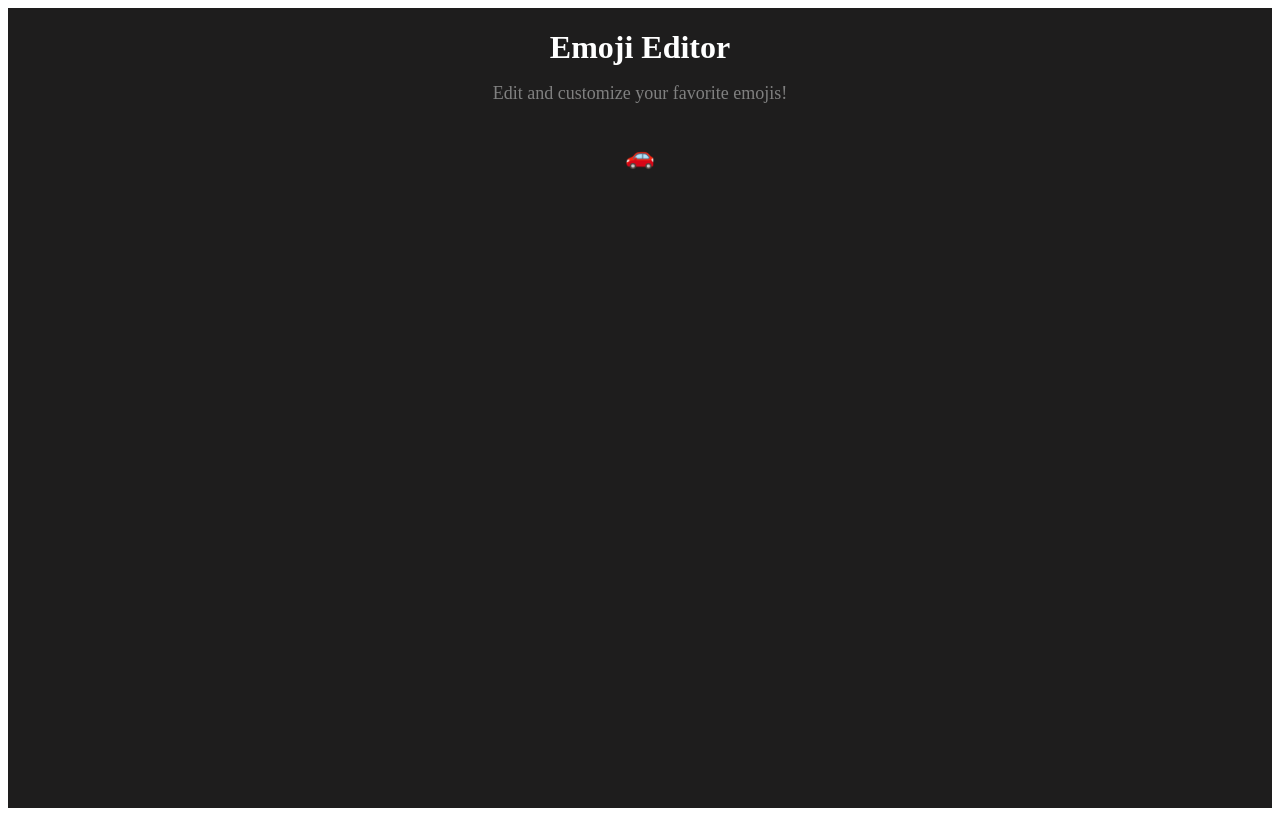
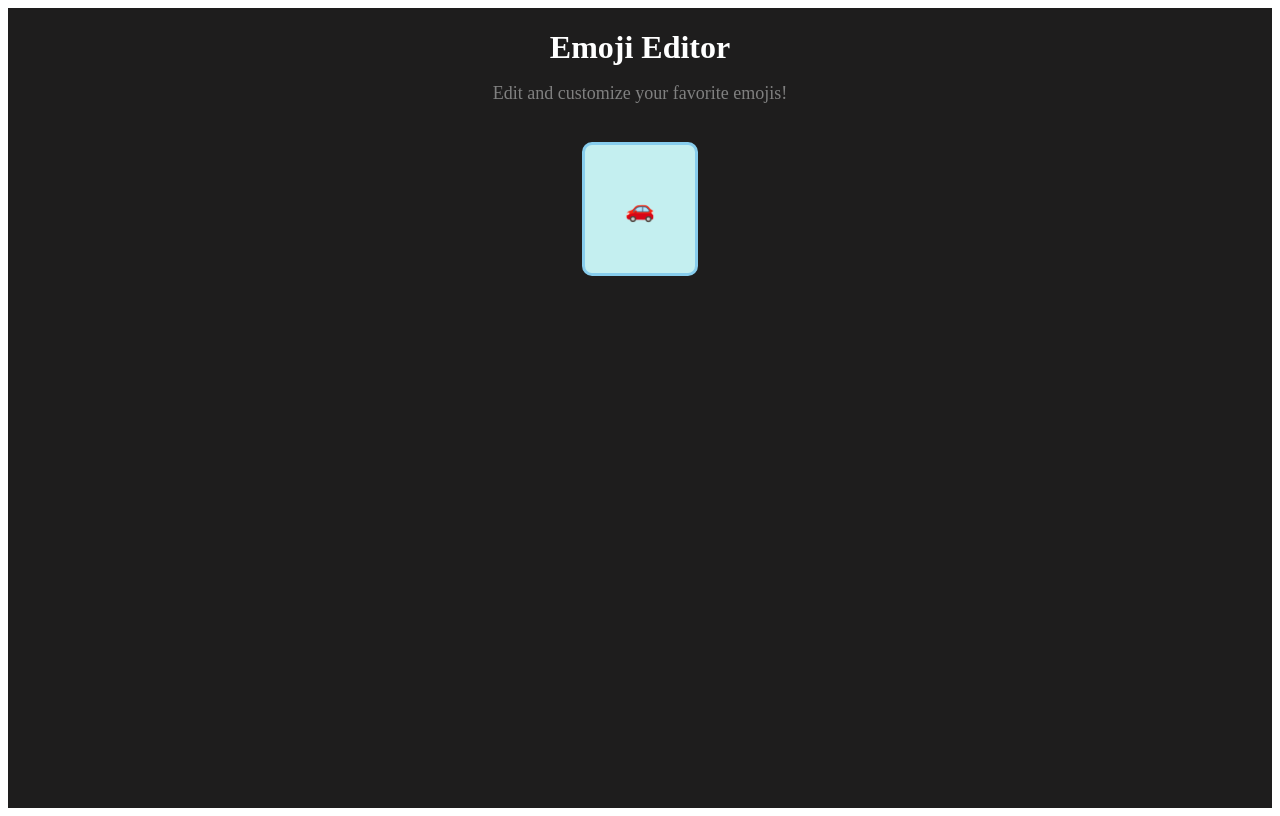
Before and after one commit to Shrilesh-Dhobale/Emoji-Editor, a React (Vite) app: page / in a window 1280 px wide. Built offline with nearby package versions, Linux system fonts and the light colour scheme.

Commit message:
Styling added for emoji grid

```diff
--- a/src/views/Home/Home.css
+++ b/src/views/Home/Home.css
@@ -17,3 +17,13 @@
     color: gray;
     margin-top: -5px;
 }
+.emoji-grid{
+    border:solid #87cded;
+    margin-top: 20px;
+    padding:30px;
+    padding-left: 40px;
+    padding-right: 40px;
+    display: grid;
+    border-radius: 10px;
+    background-color: #c4eff0;
+}
```
